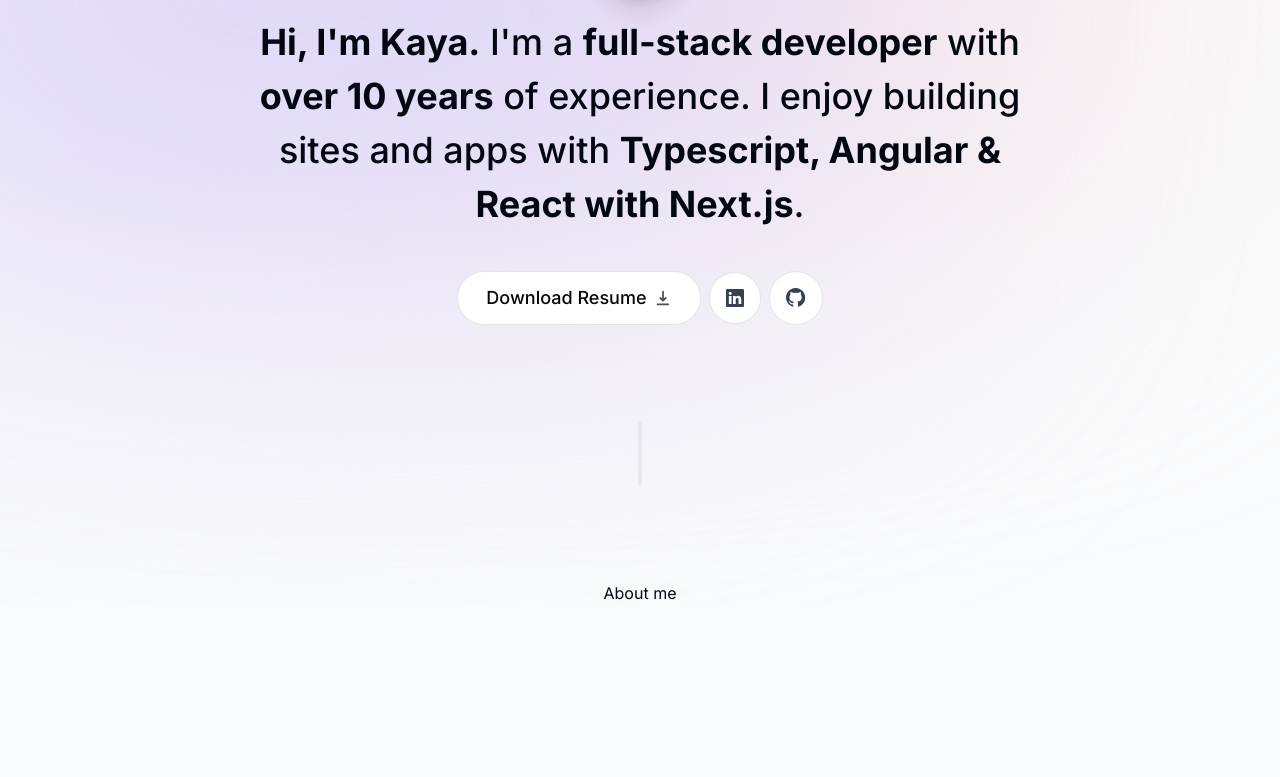
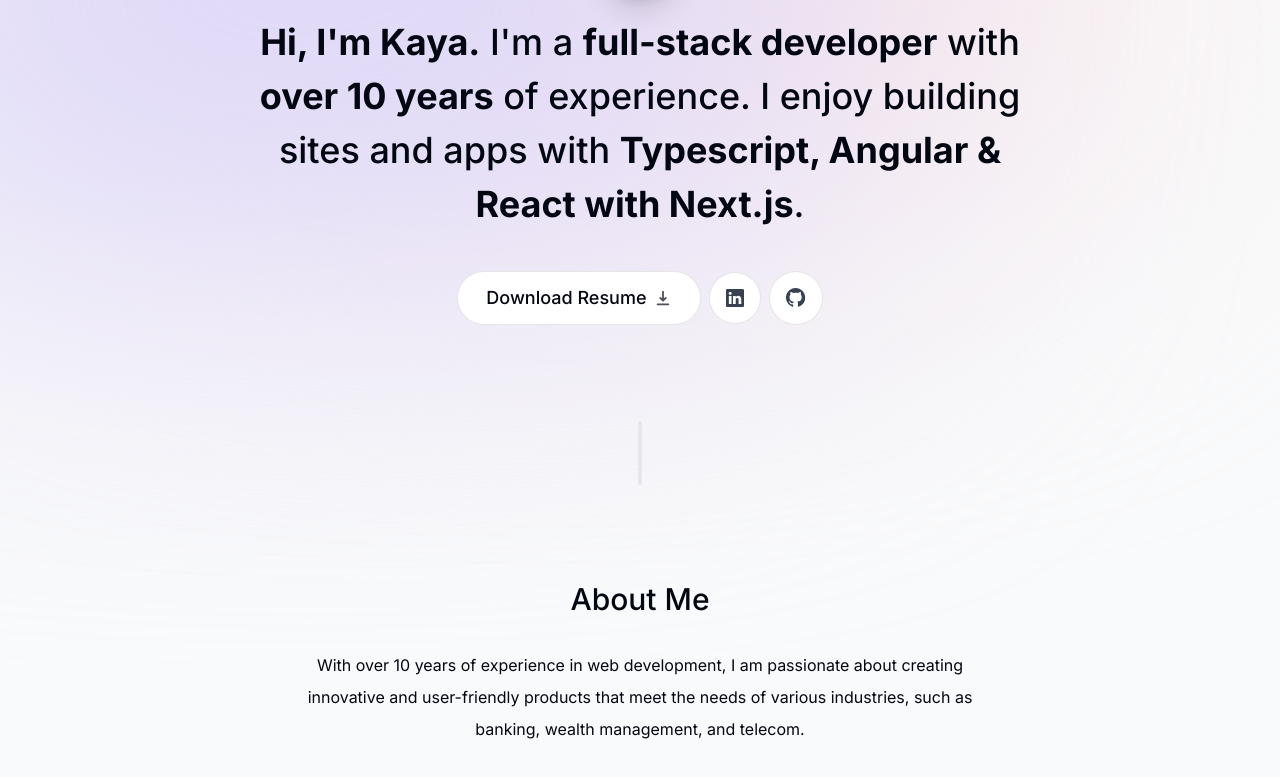
Before and after one commit to kayasky/portfolio, a Next.js app: page / in a window 1280 px wide. Shown: the part 241-1018 px from the top of the page. Before the commit the page ends 846 px from the top, so only its background shows below. Built offline with nearby package versions, Linux system fonts and the light colour scheme.

Commit message:
Add section heading

```diff
--- a/components/about.tsx
+++ b/components/about.tsx
@@ -1,9 +1,17 @@
+"use client";
+
+import { motion } from "framer-motion";
+import SectionHeading from "./section-heading";
+
 export default function About() {
   return (
-    <section>
-      <h2>About me</h2>
-      <p></p>
-      <p></p>
-    </section>
+    <motion.section className="mb-28 max-w-[45rem] text-center leading-8 sm:mb-40">
+      <SectionHeading>About Me</SectionHeading>
+      <p className="mb-3">
+        With over 10 years of experience in web development, I am passionate
+        about creating innovative and user-friendly products that meet the needs
+        of various industries, such as banking, wealth management, and telecom.
+      </p>
+    </motion.section>
   );
 }
--- /dev/null
+++ b/components/section-heading.tsx
@@ -0,0 +1,9 @@
+import React from "react";
+
+type SectionHeadingProps = {
+  children: React.ReactNode;
+};
+
+export default function SectionHeading({ children }: SectionHeadingProps) {
+  return <h2 className="text-3xl font-medium capitalize mb-8">{children}</h2>;
+}
```
